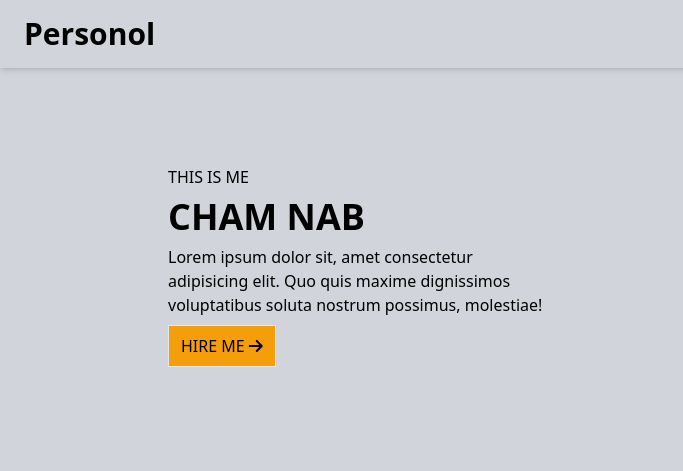
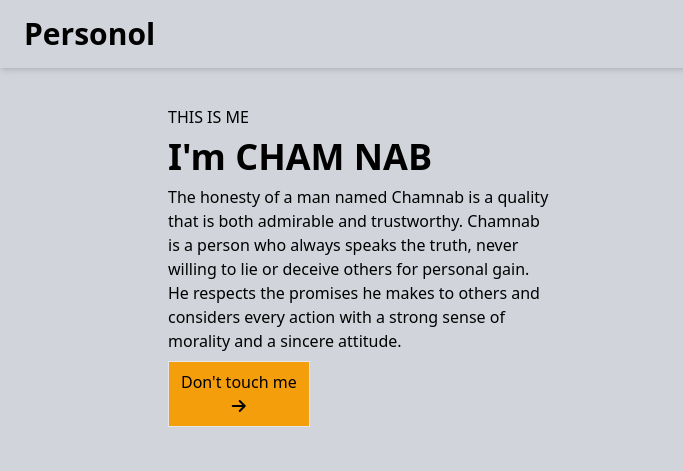
Before and after one commit to chamnab12/Portfolio, a plain HTML site: page index.html in a window 1280 px wide. Shown: the top 471 px of the page, 0-683 px from the left. Drawn offline with nearby package versions, Linux system fonts and the light colour scheme.

Commit message:
fisrt commit

```diff
--- a/index.html
+++ b/index.html
@@ -39,17 +39,16 @@
         <div class="lg:w-4/5 w-full grid lg:grid-cols-2 grid-cols-1 lg:gap-24 items-center">
             <div class="lg:px-10 px-5">
                 <h3 class="mb-2" >THIS IS ME</h3>
-                <h1 class="text-4xl mb-2 font-bold">CHAM NAB</h1>
-                <P class="mb-2">Lorem ipsum dolor sit, amet consectetur adipisicing elit. Quo quis maxime dignissimos voluptatibus soluta nostrum possimus,
-                    molestiae!
+                <h1 class="text-4xl mb-2 font-bold">I'm CHAM NAB</h1>
+                <P class="mb-2">The honesty of a man named Chamnab is a quality that is both admirable and trustworthy. Chamnab is a person who always speaks the truth, never willing to lie or deceive others for personal gain. He respects the promises he makes to others and considers every action with a strong sense of morality and a sincere attitude.
                 </P>
                 <button class="bg-amber-500 p-2 px-3 hover:bg-transparent border duration-150 hover:border-amber-400"
-                     >HIRE ME
+                     >Don't touch me <br>
                     <i class="fa-solid fa-arrow-right"></i>
                 </button>
             </div>
             <div class="mt-12 lg:px-0 px-5">
-                <img class="w-full" src="https://i.pinimg.com/474x/b1/33/75/b13375a871915b1cd9b776a949089317.jpg" alt="">
+                <img class="w-full" src="https://scontent.fpnh8-3.fna.fbcdn.net/v/t39.30808-6/489909273_989847939998919_7138674138264578937_n.jpg?_nc_cat=102&ccb=1-7&_nc_sid=6ee11a&_nc_eui2=AeGMOZGMa2G4IOC_c2Jh9CPITDwARK5-vzRMPABErn6_NIgEnTC87f9lzmSat2MQj5NFdw2ya0tC-Z31KnYb6ueF&_nc_ohc=uiTPMukOqIYQ7kNvwEZv1En&_nc_oc=AdnxeQF_aF1b7QNtONh7GqbwIcFV6y2m5wtmYtSBlM2-GjTG7QXGiI5v_JKdDq4bKJQ&_nc_zt=23&_nc_ht=scontent.fpnh8-3.fna&_nc_gid=QVUJ1tbk7MG398bvsTAZ0Q&oh=00_AfFYGpdFPS1eahdv5rkiFgjrWny5K4z54MyU9anl9Lz_-w&oe=681D6E00" alt="">
             </div>
         </div>
    </div>
```
Also changed, not shown: src/output.css.
